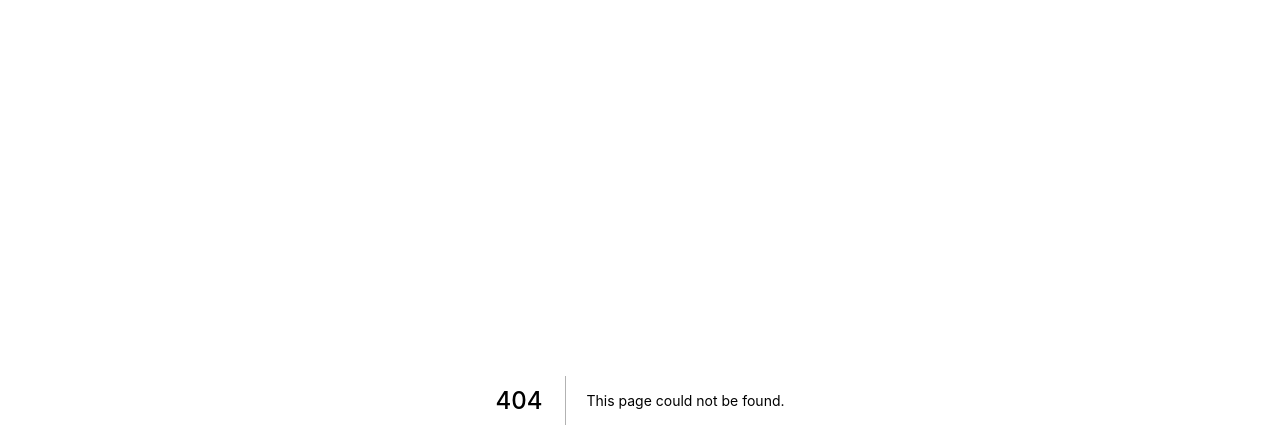
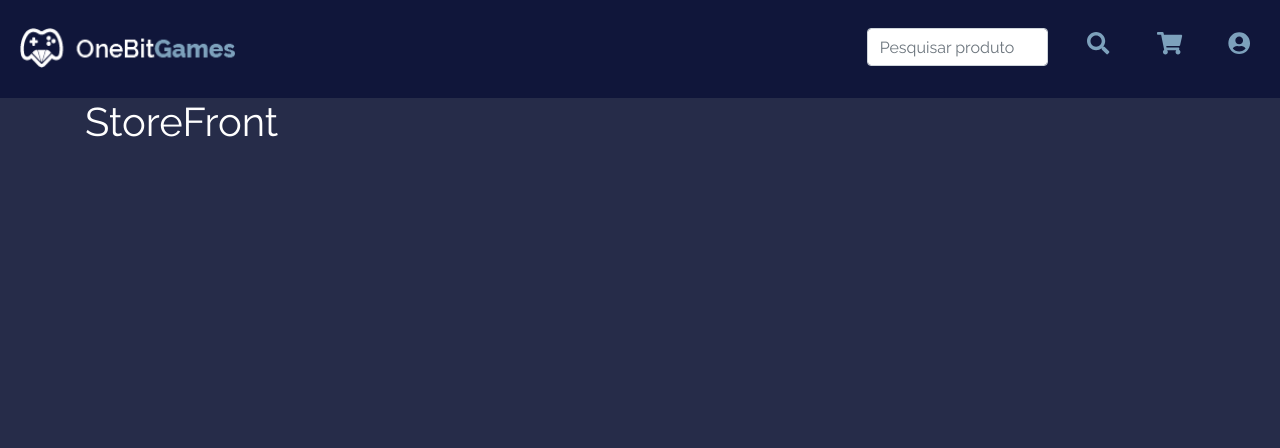
Before and after one commit to mploureno/ecommerce-web, a Next.js app: page /Storefront in a window 1280 px wide. Before the commit this address had no page. Shown: the top 448 px of the page. Built offline with nearby package versions, Linux system fonts and the light colour scheme.

Commit message:
add storefront to pages

```diff
--- /dev/null
+++ b/pages/Storefront/index.tsx
@@ -0,0 +1,14 @@
+import React from 'react';
+import MainComponent from '../../components/shared/MainComponent';
+
+const Storefront: React.FC = () => {
+  return (
+    <>
+      <MainComponent>
+        <h1>StoreFront</h1>
+      </MainComponent>
+    </>
+  )
+}
+
+export default Storefront;
```
